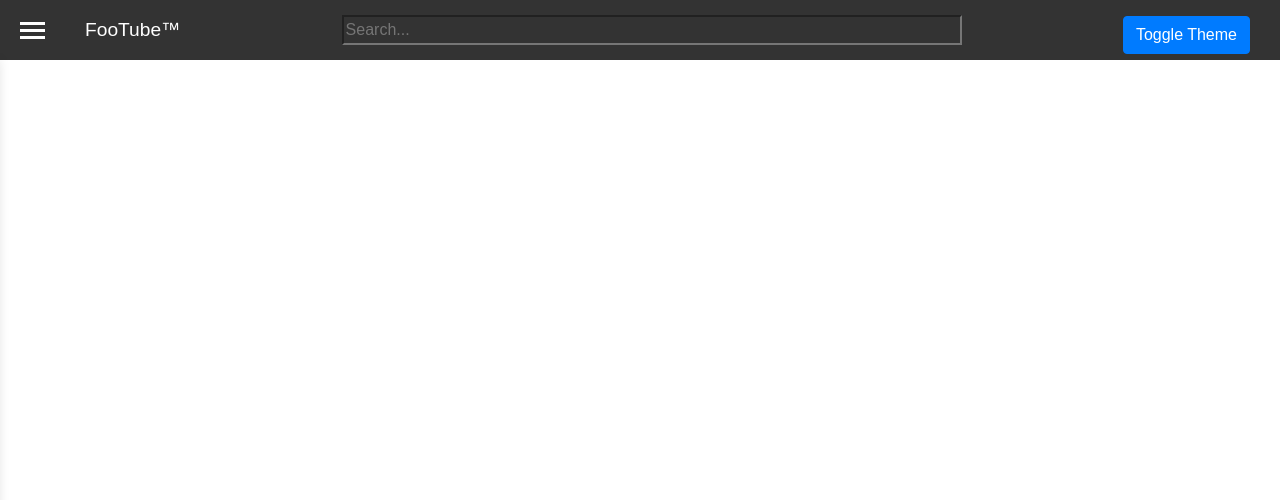
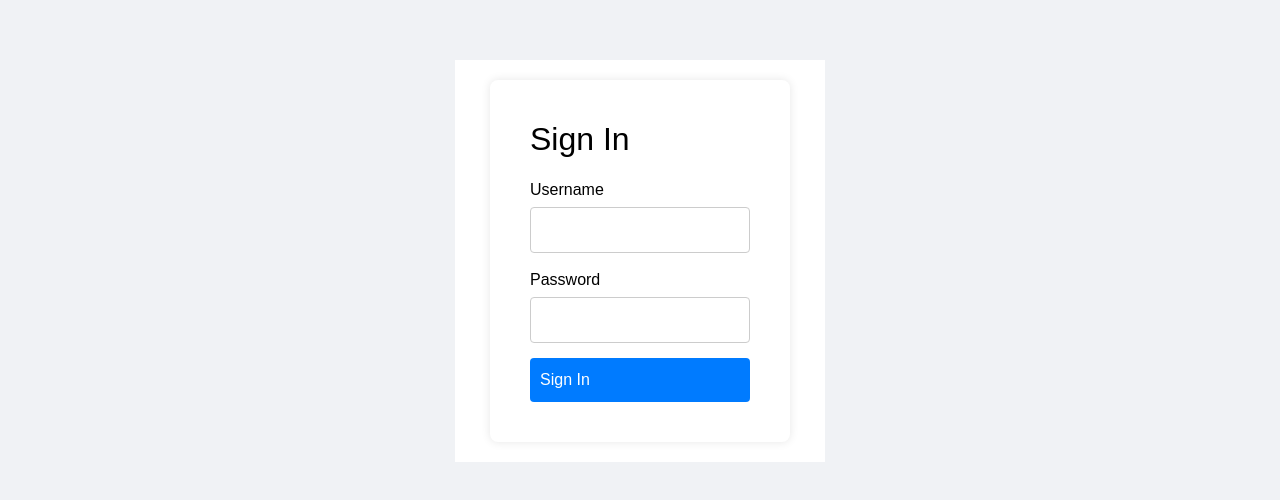
Before and after one commit to MenachemP2000/Advanced-System-Programing-Project, a React (Create React App) app in the folder foo-tube/: page /signin in a window 1280 px wide. Shown: the top 500 px of the page. Built offline with nearby package versions, Linux system fonts and the light colour scheme.

Commit message:
add navigation, added basic  sign in page, added right side drop down menu, added basic users logic.

```diff
--- a/foo-tube/src/App/App.js
+++ b/foo-tube/src/App/App.js
@@ -5,31 +5,54 @@ import { BrowserRouter as Router, Route, Routes } from 'react-router-dom';
 import TopBar from './TopBar/TopBar';
 import Menu from './Menu/Menu';
 import PlayVideoScreen from './PlayVideoScreen/PlayVideoScreen';
+import Home from './Home/Home';
+import DropDown from './DropDown/DropDown';
+import SignIn from './SignIn/SignIn';
 import './App.css';
-import Home from './Home/Home';
 
 function App() {
   const [menuOpen, setMenuOpen] = useState(false);
+  const [dropDownOpen, setDropDownOpen] = useState(false);
   const [theme, setTheme] = useState('light');
+  const [screen, setScreen] = useState(false);
+  const [isSignedIn, setSignedInStatus] = useState(false);
 
   const toggleMenu = () => {
     setMenuOpen(!menuOpen);
+  };
+
+  const toggleDropDown = () => {
+    setDropDownOpen(!dropDownOpen);
   };
 
   const toggleTheme = () => {
     setTheme((prevTheme) => (prevTheme === 'light' ? 'dark' : 'light'));
   };
 
+  const toggleSignendIn = (username) => {
+    setSignedInStatus(username);
+  };
+
+  const toggleScreen = (screen) => {
+    setScreen(screen);
+  };
+
   return (
     <Router>
       <div className={`App ${theme}`}>
-        <TopBar toggleMenu={toggleMenu} toggleTheme={toggleTheme} />
+      {!(screen =="SignIn") && (
+        <>
+        <TopBar toggleMenu={toggleMenu} toggleDropDown={toggleDropDown}  />
         <Menu isOpen={menuOpen} />
+        <DropDown  isOpen={dropDownOpen} isSignedIn={isSignedIn} toggleTheme={toggleTheme}/>
         {menuOpen && <div className="Overlay" onClick={toggleMenu}></div>}
+        </>
+      )}
 
         <Routes>
-          <Route path="/" element={<Home />} /> {/* Define a route for the root URL */}
-          <Route path="/video/:id" element={<PlayVideoScreen />} />
+          <Route path="/signin" element={<SignIn toggleScreen={toggleScreen}  toggleSignendIn={toggleSignendIn} />} />
+          <Route path="/" element={<Home toggleScreen={toggleScreen} isSignedIn={isSignedIn} />} /> {/* Define a route for the root URL */}
+          <Route path="/video/:id" element={<PlayVideoScreen toggleScreen={toggleScreen} isSignedIn={isSignedIn} />} />
           {/* Add other routes here if needed */}
         </Routes>
       </div>
--- /dev/null
+++ b/foo-tube/src/App/DropDown/DropDown.css
@@ -0,0 +1,35 @@
+.DropDown {
+    position: fixed;
+    top: 60px;
+    right: 0;
+    width: 250px;
+    height: calc(100% - 60px);
+    background-color: inherit;
+    box-shadow: 0 0 10px rgba(0, 0, 0, 0.1);
+    z-index: 1000;
+    transform: translateY(100%) ;
+    transition: transform 0s ease;
+}
+
+.DropDown.open {
+    transform: translateY(0);
+}
+
+.DropDown ul {
+    list-style: none;
+    padding: 0;
+    margin: 0;
+}
+
+.DropDown ul li {
+    padding: 15px;
+}
+
+.DropDown ul li a {
+    color: inherit;
+    text-decoration: none;
+}
+
+.DropDown ul li a:hover {
+    text-decoration: underline;
+}
--- /dev/null
+++ b/foo-tube/src/App/DropDown/DropDown.js
@@ -0,0 +1,35 @@
+import React from 'react';
+import { Link } from 'react-router-dom';
+import './DropDown.css';
+
+const DropDown = ({ isOpen, topBarHeight, toggleTheme ,isSignedIn, toggleScreen}) => {
+
+  const dropDownStyle = {
+    bottom: topBarHeight + 'px',
+  };
+
+  const username =isSignedIn;
+
+
+  return (
+    <div className={`DropDown ${isOpen ? 'open' : ''}`} style={dropDownStyle}>
+      <div className="profile">
+        {!username && (
+        <div className="button-container">
+          <Link to="/signin" className="btn btn-primary" >Sign In</Link>
+        </div>
+      )}
+      </div>
+      <div className="button-container">
+        <button className="theme-toggle btn btn-primary" onClick={toggleTheme}>Toggle Theme</button>
+      </div>
+      <ul>
+        <li><a href="#trending">Trending</a></li>
+        <li><a href="#subscriptions">Subscriptions</a></li>
+        <li><a href="#library">Library</a></li>
+      </ul>
+    </div>
+  );
+}
+
+export default DropDown;
--- a/foo-tube/src/App/Home/Home.js
+++ b/foo-tube/src/App/Home/Home.js
@@ -1,11 +1,20 @@
-import React from 'react';
+import { React, useEffect } from 'react';
+import { Link } from 'react-router-dom';
 
-const Home = () => {
+
+const Home = ({toggleScreen}) => {
+
+
+  useEffect(() => {
+    toggleScreen("Home");
+  }, []);
   return (
     <div>
       <h1>Welcome to My Website</h1>
       <p>This is the home page of my website. You can navigate to other pages using the menu or by typing the URL directly.</p>
       <p>Feel free to explore!</p>
+      <Link to="/video/1" className="btn btn-primary" >Video</Link>
+
     </div>
   );
 };
--- a/foo-tube/src/App/Menu/Menu.js
+++ b/foo-tube/src/App/Menu/Menu.js
@@ -1,5 +1,7 @@
 import React from 'react';
 import './Menu.css';
+import { Link } from 'react-router-dom';
+
 
 const Menu = ({ isOpen, topBarHeight }) => {
   const menuStyle = {
@@ -9,7 +11,7 @@ const Menu = ({ isOpen, topBarHeight }) => {
   return (
     <div className={`Menu ${isOpen ? 'open' : ''}`} style={menuStyle}>
       <ul>
-        <li><a href="#home">Home</a></li>
+        <li><Link to="/">Home</Link></li>
         <li><a href="#trending">Trending</a></li>
         <li><a href="#subscriptions">Subscriptions</a></li>
         <li><a href="#library">Library</a></li>
--- a/foo-tube/src/App/PlayVideoScreen/PlayVideoScreen.js
+++ b/foo-tube/src/App/PlayVideoScreen/PlayVideoScreen.js
@@ -6,13 +6,16 @@ import Comments from './Comments/Comments';
 import Description from './Description/Description';
 import videoData from './MetaData/videos.json'; // Corrected the import path
 
-const PlayVideoScreen = () => {
+const PlayVideoScreen = ({ toggleScreen }) => {
   const { id } = useParams();
   const [video, setVideo] = useState(null);
   const [liked, setLiked] = useState(false);
   const [likeCount, setLikeCount] = useState(0);
 
+
   useEffect(() => {
+
+    toggleScreen("PlayVideoScreen");
     const fetchVideo = () => {
       const video = videoData.videos.find(v => v.id === id);
       if (video) {
--- /dev/null
+++ b/foo-tube/src/App/SignIn/SignIn.css
@@ -0,0 +1,63 @@
+body {
+    font-family: Arial, sans-serif;
+    background-color: #f0f2f5;
+    display: flex;
+    justify-content: center;
+    align-items: center;
+    height: 100vh;
+    margin: 0;
+}
+
+.container {
+    display: flex;
+    justify-content: center;
+    align-items: center;
+    width: 100%;
+    height: 100%;
+}
+
+.signin-box {
+    background-color: white;
+    padding: 40px;
+    border-radius: 8px;
+    box-shadow: 0 0 10px rgba(0, 0, 0, 0.1);
+    width: 300px;
+    text-align: center;
+}
+
+.signin-box h2 {
+    margin-bottom: 20px;
+}
+
+.input-group {
+    margin-bottom: 15px;
+    text-align: left;
+}
+
+.input-group label {
+    display: block;
+    margin-bottom: 5px;
+}
+
+.input-group input {
+    width: 100%;
+    padding: 10px;
+    border: 1px solid #ccc;
+    border-radius: 4px;
+    box-sizing: border-box;
+}
+
+button.SignIn {
+    width: 100%;
+    padding: 10px;
+    border: none;
+    border-radius: 4px;
+    background-color: #007bff;
+    color: white;
+    font-size: 16px;
+    cursor: pointer;
+}
+
+button:hover {
+    background-color: #0056b3;
+}
--- /dev/null
+++ b/foo-tube/src/App/SignIn/SignIn.js
@@ -0,0 +1,65 @@
+import React, { useState, useEffect } from 'react';
+import './SignIn.css';
+import UserData from './users.json'
+import { useNavigate } from 'react-router-dom';
+
+
+
+const SignIn = ({ toggleScreen, toggleSignendIn }) => {
+    const [username, setUsername] = useState('');
+    const [password, setPassword] = useState('');
+    const navigate = useNavigate();
+
+
+
+    const handleSubmit = (e) => {
+        e.preventDefault();
+
+        const user = UserData.find(user => user.username === username && user.password === password);
+
+        if (user) {
+            toggleSignendIn(user.username);
+            toggleScreen("Home")
+            navigate("/"); // Navigate to the home page
+        } else {
+            console.log('Invalid username or password');
+        }
+    };
+
+    useEffect(() => {
+        toggleScreen("SignIn");
+    }, []);
+
+    return (
+        <div className="container">
+            <div className="signin-box">
+                <h2>Sign In</h2>
+                <form onSubmit={handleSubmit}>
+                    <div className="input-group">
+                        <label htmlFor="username">Username</label>
+                        <input
+                            type="text"
+                            id="username"
+                            value={username}
+                            onChange={(e) => setUsername(e.target.value)}
+                            required
+                        />
+                    </div>
+                    <div className="input-group">
+                        <label htmlFor="password">Password</label>
+                        <input
+                            type="password"
+                            id="password"
+                            value={password}
+                            onChange={(e) => setPassword(e.target.value)}
+                            required
+                        />
+                    </div>
+                    <button type="submit" className='SignIn'>Sign In</button>
+                </form>
+            </div>
+        </div>
+    );
+};
+
+export default SignIn;
--- /dev/null
+++ b/foo-tube/src/App/SignIn/users.json
@@ -0,0 +1,8 @@
+[
+    {
+        "username": "meny",
+        "displayname": "Meny Parente",
+        "password": "meny1234",
+        "image": "/pictures/Screenshot 2024-06-05 142711.png"
+    }
+]
--- a/foo-tube/src/App/TopBar/TopBar.js
+++ b/foo-tube/src/App/TopBar/TopBar.js
@@ -1,7 +1,7 @@
 import React from 'react';
 import './TopBar.css';
 
-const TopBar = ({ toggleMenu, toggleTheme }) => {
+const TopBar = ({ toggleMenu, toggleDropDown }) => {
   const handleSearch = (e) => {
     const query = e.target.value;
     // Logic to handle search query
@@ -10,7 +10,7 @@ const TopBar = ({ toggleMenu, toggleTheme }) => {
 
   return (
     <div className="TopBar">
-      <div className ="leftTop">
+      <div className="leftTop">
         <div className="hamburger-menu" onClick={toggleMenu}>
           <div className="bar"></div>
           <div className="bar"></div>
@@ -18,7 +18,8 @@ const TopBar = ({ toggleMenu, toggleTheme }) => {
         </div>
         <h1 className="app-title">FooTube&trade;</h1>
       </div>
-      <div className ="search">
+
+      <div className="search">
         <input
           type="text"
           placeholder="Search..."
@@ -26,7 +27,14 @@ const TopBar = ({ toggleMenu, toggleTheme }) => {
           onChange={handleSearch}
         />
       </div>
-      <div className='button-container'><button className="theme-toggle btn btn-primary" onClick={toggleTheme}>Toggle Theme</button></div>
+
+      <div className="RightTop">
+        <div className="hamburger-menu" onClick={toggleDropDown}>
+          <div className="bar"></div>
+          <div className="bar"></div>
+          <div className="bar"></div>
+        </div>
+      </div>
     </div>
   );
 }
```
Also changed, not shown: foo-tube/public/pictures/users/Screenshot 2024-06-05 142711.png (added).
